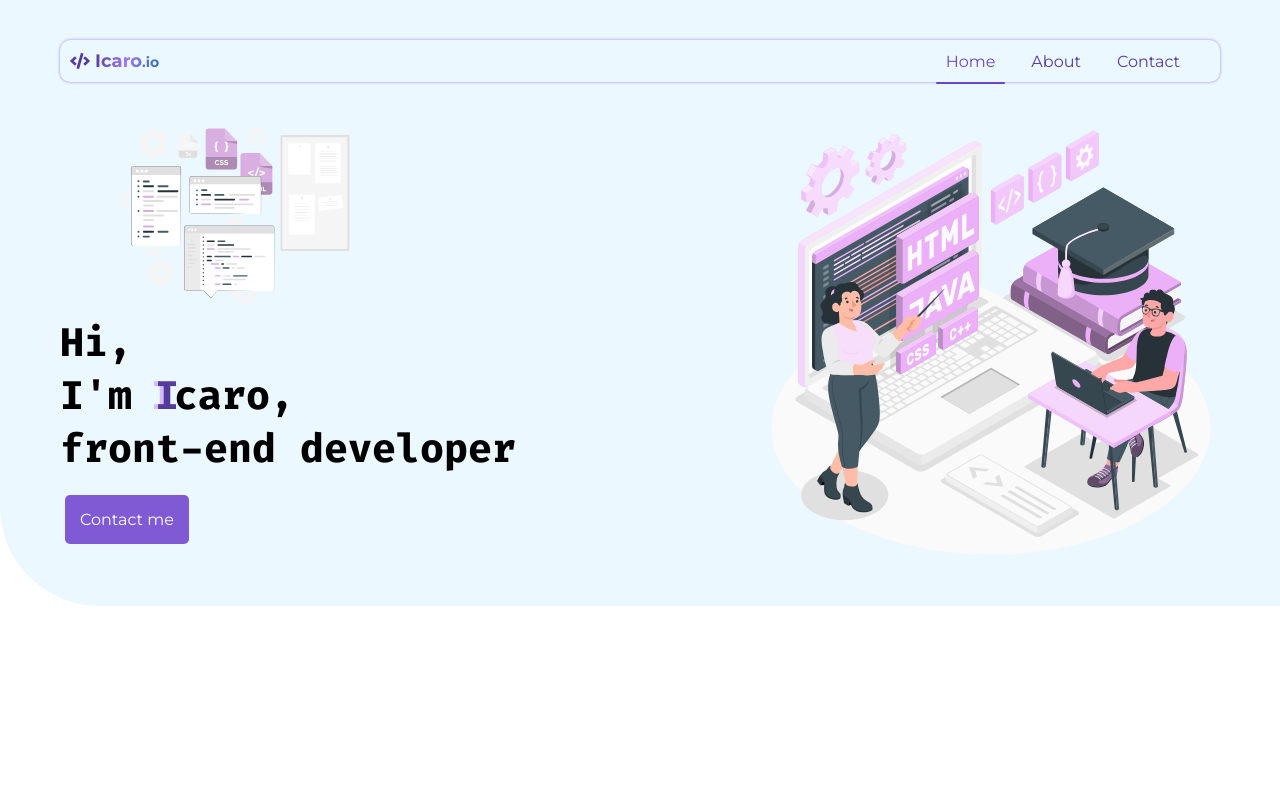
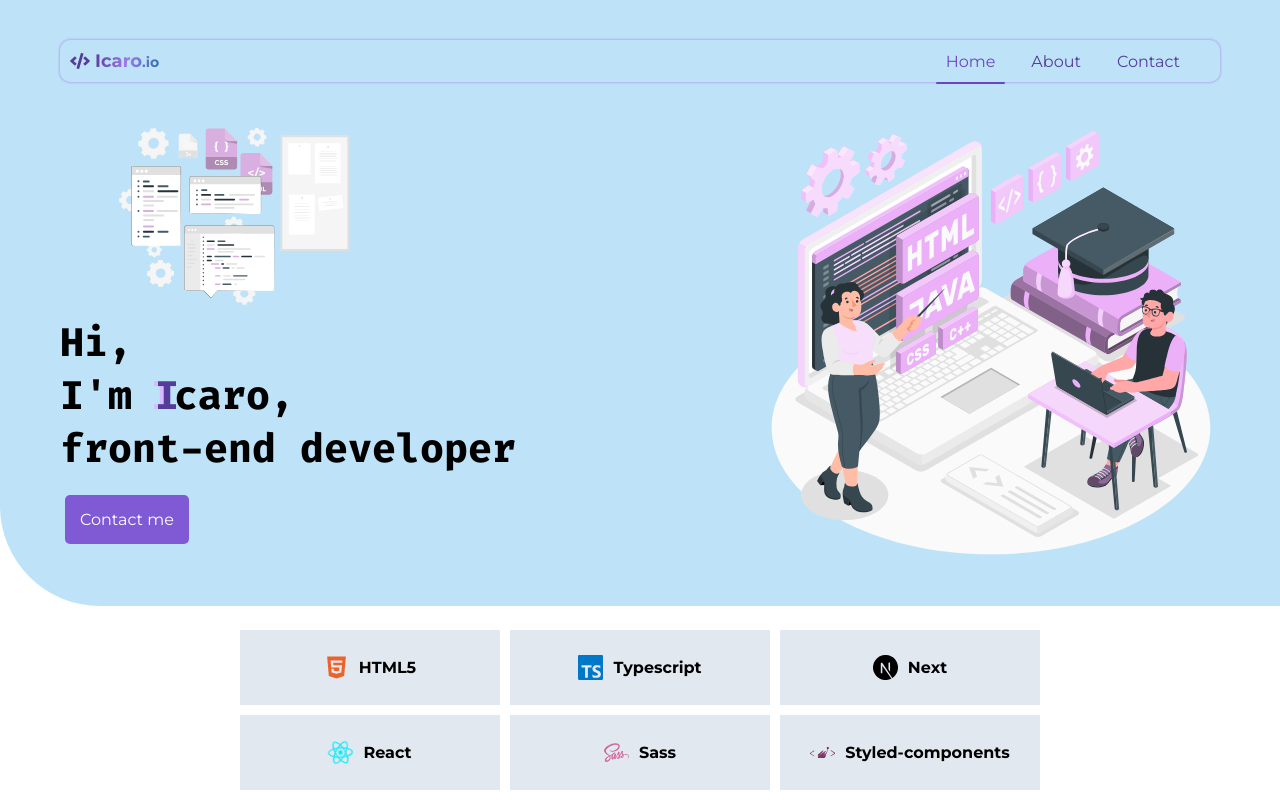
Before and after one commit to IcaroSilvaFK/Portfolio-Vite, a React (Vite) app: page / in a window 1280 px wide. Built offline with nearby package versions, Linux system fonts and the light colour scheme; no server answers.

Commit message:
feat card

```diff
--- a/src/components/Card/index.tsx
+++ b/src/components/Card/index.tsx
@@ -1,11 +1,50 @@
 import React from "react";
 
-import { Container } from "./styles";
+import {
+  Container,
+  NextIcon,
+  ReactIcon,
+  SassIcon,
+  StyledIcon,
+  TypescriptIcon,
+  HtmlIcon,
+} from "./styles";
 
-export function CardComponent() {
+export const CaseSwitch = {
+  ts: "Typescript",
+  next: "Next",
+  react: "React",
+  sass: "sass",
+  styled: "styled",
+  html: "Html",
+};
+
+interface CardProps {
+  description: string;
+  type: string;
+}
+
+export function CardComponent({ description, type }: CardProps) {
+  function handleSvg(identificattion: string) {
+    switch (identificattion) {
+      case CaseSwitch.ts:
+        return <TypescriptIcon />;
+      case CaseSwitch.next:
+        return <NextIcon />;
+      case CaseSwitch.react:
+        return <ReactIcon />;
+      case CaseSwitch.sass:
+        return <SassIcon />;
+      case CaseSwitch.styled:
+        return <StyledIcon />;
+      case CaseSwitch.html:
+        return <HtmlIcon />;
+    }
+  }
   return (
-    <Container>
-      <></>
+    <Container title={description}>
+      <>{handleSvg(type)}</>
+      <strong>{description}</strong>
     </Container>
   );
 }
--- a/src/components/Card/styles.ts
+++ b/src/components/Card/styles.ts
@@ -1,3 +1,63 @@
 import styled from "styled-components";
+import {
+  SiTypescript,
+  SiReact,
+  SiNextdotjs,
+  SiStyledcomponents,
+} from "react-icons/si";
+import { FaSass, FaHtml5 } from "react-icons/fa";
+export const Container = styled.div`
+  display: flex;
+  padding: 25px;
+  background-color: var(--gray-200);
+  justify-content: center;
+  align-items: center;
+  gap: 10px;
+  cursor: default;
+  &:hover {
+    background-color: var(--white);
+    box-shadow: 0 0 10px 6px var(--gray-200);
+    transition: linear 0.3s;
+  }
+`;
 
-export const Container = styled.div``;
+export const TypescriptIcon = styled(SiTypescript)`
+  width: 25px;
+  height: 25px;
+  color: #0078c9; ;
+`;
+
+export const ReactIcon = styled(SiReact)`
+  width: 25px;
+  height: 25px;
+  color: #08ebf9;
+  animation: rotate 3s linear infinite;
+  @keyframes rotate {
+    100% {
+      transform: rotate(360deg);
+    }
+  }
+`;
+
+export const NextIcon = styled(SiNextdotjs)`
+  width: 25px;
+  height: 25px;
+`;
+
+export const StyledIcon = styled(SiStyledcomponents)`
+  width: 25px;
+  height: 25px;
+  color: #793361;
+`;
+
+export const SassIcon = styled(FaSass)`
+  width: 25px;
+  height: 25px;
+  color: #cf649a;
+`;
+
+export const HtmlIcon = styled(FaHtml5)`
+  width: 25px;
+  height: 25px;
+  color: #eb6329;
+`;
--- a/src/pages/Home/index.tsx
+++ b/src/pages/Home/index.tsx
@@ -6,7 +6,15 @@ import { TitlePage } from "../../components/TitlePage";
 
 //@ts-ignore
 import Student from "../../assets/stud.svg";
-import { Container, ContainerBackground, ContainerContent } from "./styles";
+import {
+  Container,
+  ContainerBackground,
+  ContainerContent,
+  ContainerBody,
+  SectionCards,
+} from "./styles";
+import { CardComponent, CaseSwitch } from "../../components/Card";
+
 export function Home() {
   const { data, isFetching } = useUser();
 
@@ -23,6 +31,19 @@ export function Home() {
           </div>
         </ContainerContent>
       </ContainerBackground>
+      <ContainerBody>
+        <SectionCards>
+          <CardComponent description="HTML5" type={CaseSwitch.html} />
+          <CardComponent description="Typescript" type={CaseSwitch.ts} />
+          <CardComponent description="Next" type={CaseSwitch.next} />
+          <CardComponent description="React" type={CaseSwitch.react} />
+          <CardComponent description="Sass" type={CaseSwitch.sass} />
+          <CardComponent
+            description="Styled-components"
+            type={CaseSwitch.styled}
+          />
+        </SectionCards>
+      </ContainerBody>
       <HoverNavBar />
     </Container>
   );
--- a/src/pages/Home/styles.ts
+++ b/src/pages/Home/styles.ts
@@ -7,7 +7,7 @@ export const Container = styled.div`
 
 export const ContainerBackground = styled.div`
   padding: 40px 60px;
-  background-color: var(--blue-50);
+  background-color: var(--blue-100);
   border-bottom-left-radius: 100px;
 `;
 
@@ -28,3 +28,14 @@ export const ContainerContent = styled.div`
     }
   }
 `;
+
+export const ContainerBody = styled.div``;
+
+export const SectionCards = styled.div`
+  display: grid;
+  grid-template-columns: repeat(3, 1fr);
+  justify-content: center;
+  gap: 10px;
+  width: 800px;
+  margin: 24px auto;
+`;
--- a/src/styles/index.ts
+++ b/src/styles/index.ts
@@ -20,13 +20,15 @@ export default createGlobalStyle`
   --gray-600:#4A5568;
   --gray-500:#718096;
   --gray-400:#A0AEC0;
+  --gray-200:#E2E8F0;
+  --gray-50:#F7FAFC;
 
   --blue-600:#2B6CB0;
   --blue-500:#3182CE;
   --blue-400:#4299E1;
   --blue-300:#63B3ED;
   --blue-100:#BEE3F8;
-  --blue-50:#EBF8FF;
+  --blue-50:#e6f7ff;
 }
   *{
     padding: 0;
```
